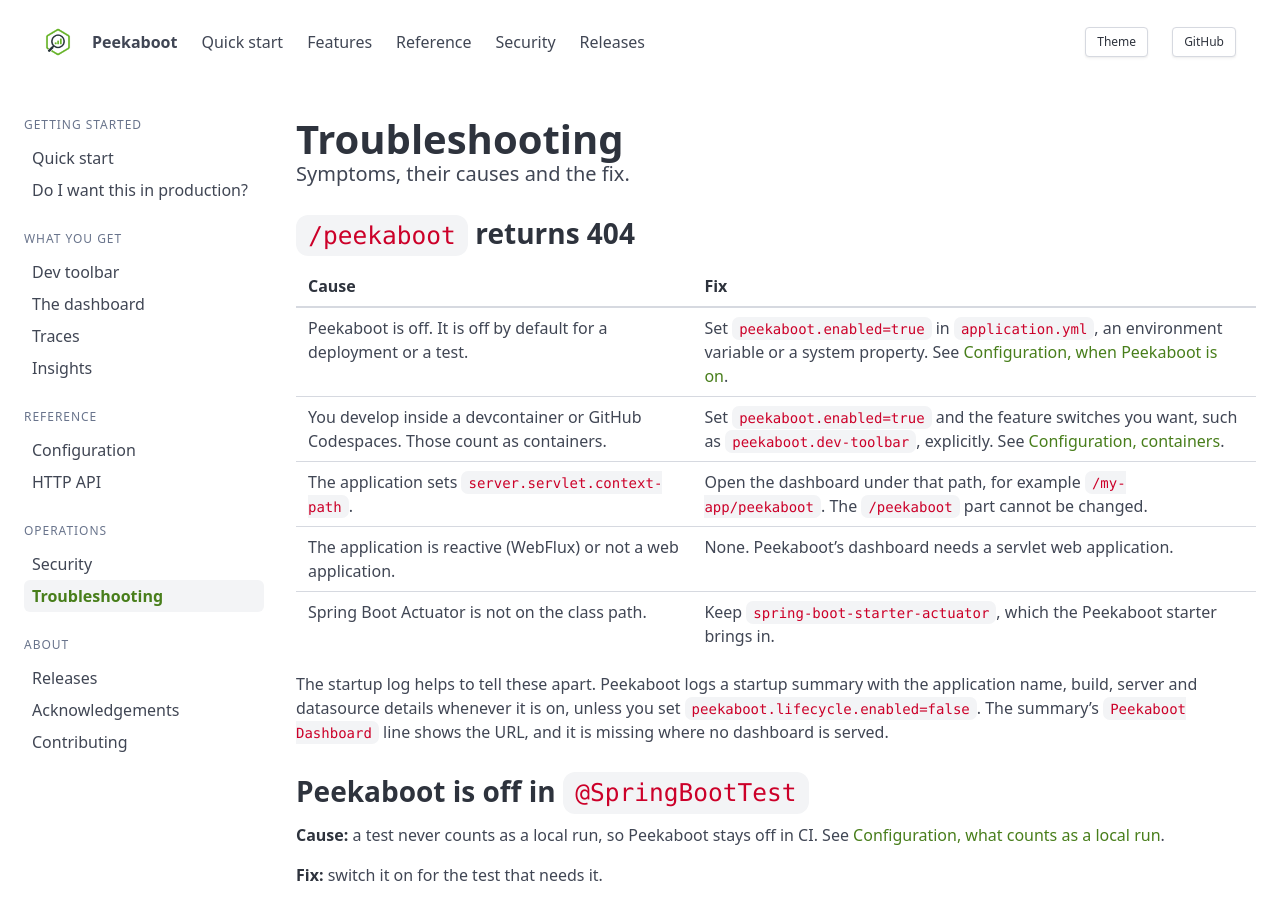
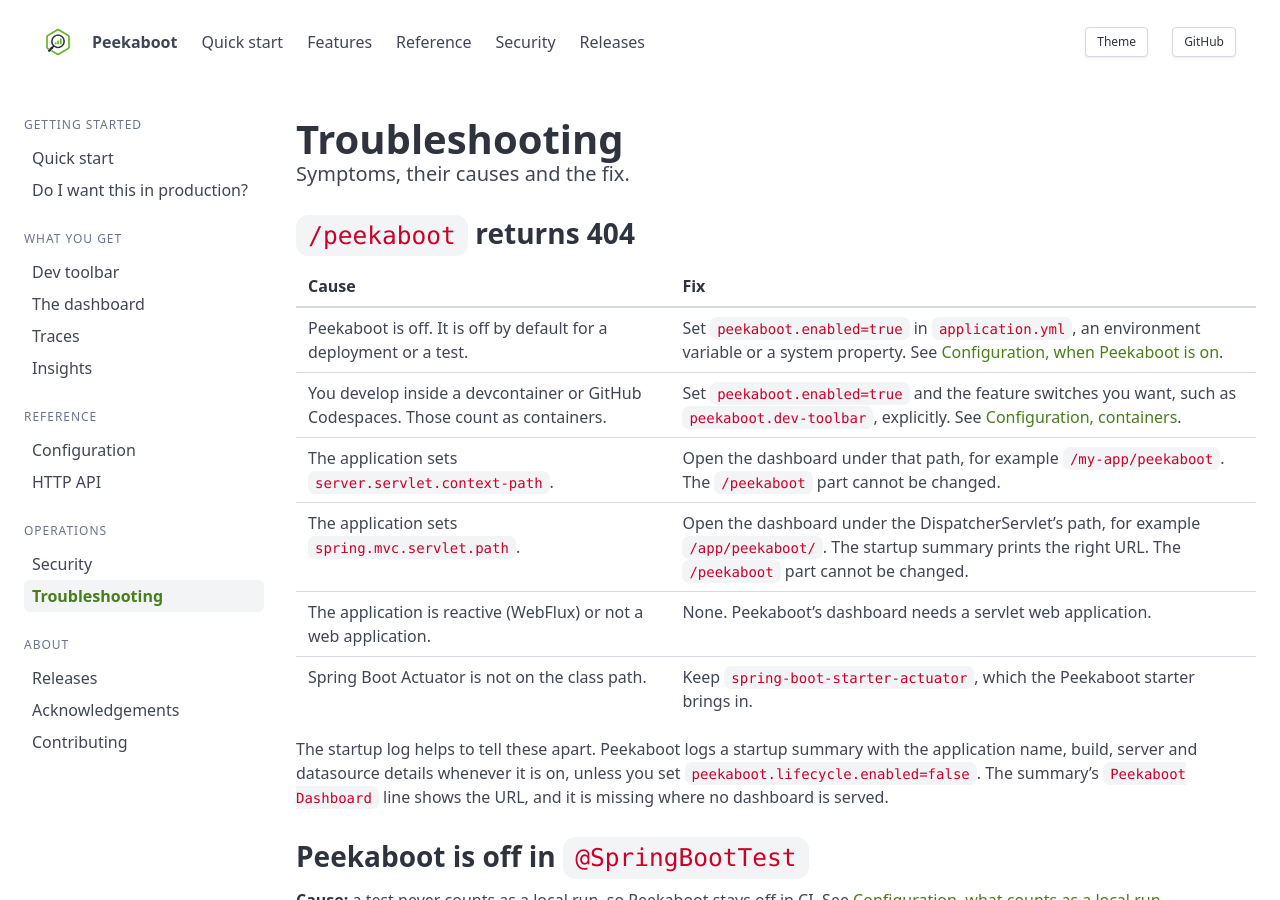
Before and after one commit to peekaboot-org/peekaboot-org.github.io, a Jekyll site: the page built from docs/troubleshooting.md, in a window 1280 px wide and 900 px high. Built offline with Jekyll 4.4.1, drawn with Linux system fonts in a browser that asks for light colours.

Commit message:
docs: cover spring.mvc.servlet.path in the 404 table

```diff
--- a/docs/troubleshooting.md
+++ b/docs/troubleshooting.md
@@ -11,6 +11,7 @@
 | Peekaboot is off. It is off by default for a deployment or a test. | Set `peekaboot.enabled=true` in `application.yml`, an environment variable or a system property. See [Configuration, when Peekaboot is on]({{ '/docs/configuration/' | relative_url }}#when-peekaboot-is-on). |
 | You develop inside a devcontainer or GitHub Codespaces. Those count as containers. | Set `peekaboot.enabled=true` and the feature switches you want, such as `peekaboot.dev-toolbar`, explicitly. See [Configuration, containers]({{ '/docs/configuration/' | relative_url }}#container-markers). |
 | The application sets `server.servlet.context-path`. | Open the dashboard under that path, for example `/my-app/peekaboot`. The `/peekaboot` part cannot be changed. |
+| The application sets `spring.mvc.servlet.path`. | Open the dashboard under the DispatcherServlet's path, for example `/app/peekaboot/`. The startup summary prints the right URL. The `/peekaboot` part cannot be changed. |
 | The application is reactive (WebFlux) or not a web application. | None. Peekaboot's dashboard needs a servlet web application. |
 | Spring Boot Actuator is not on the class path. | Keep `spring-boot-starter-actuator`, which the Peekaboot starter brings in. |
 
```
